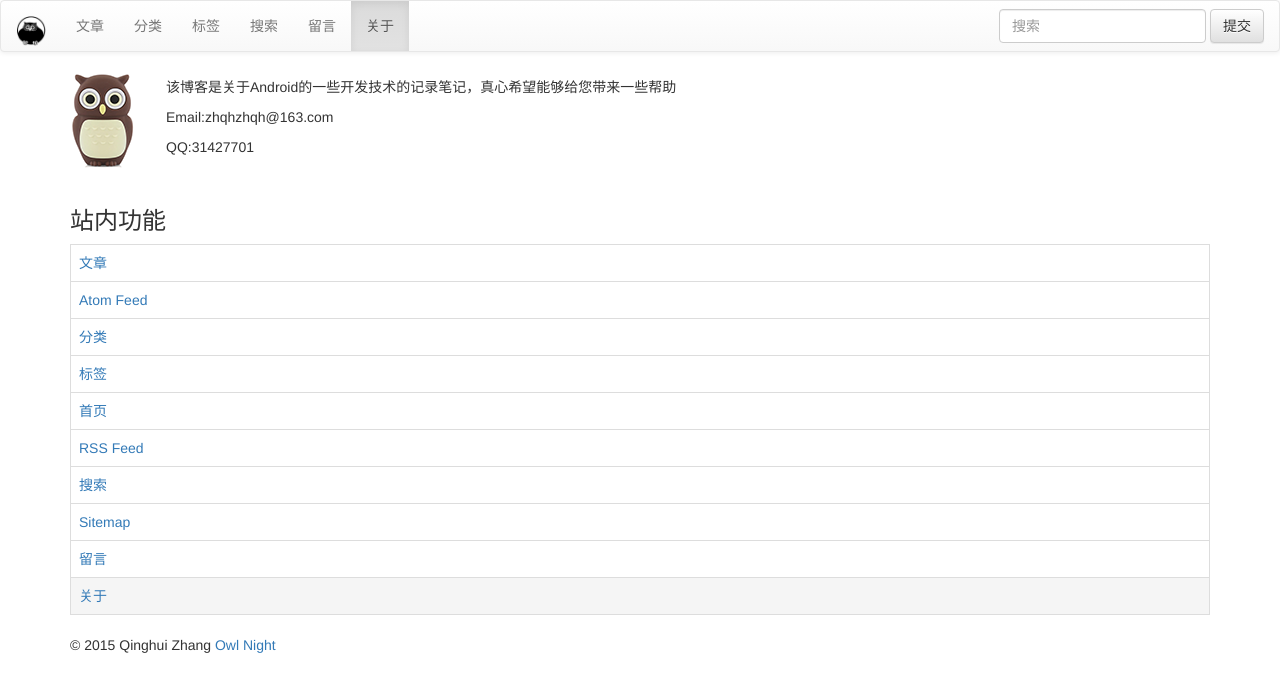
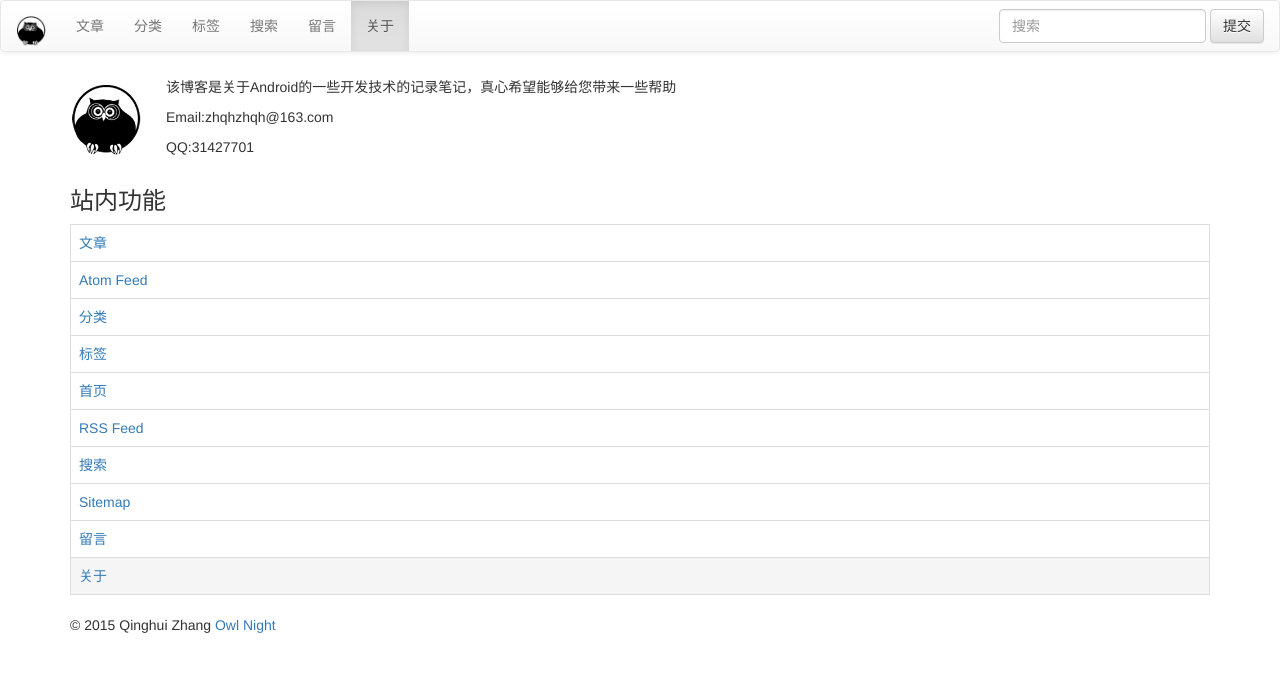
Before and after one commit to zhqhzhqh/zhqhzhqh.github.io, a Jekyll site: the page built from whatabout.html, in a window 1280 px wide. Shown: the top 692 px of the page. Built offline with Jekyll 4.4.1, drawn with Linux system fonts in a browser that asks for light colours; nearby versions of some CDN libraries; library files that are not in the unit come from our copies; comment, search, counter and statistics services are not loaded.

Commit message:
调整关于页面的显示

```diff
--- a/whatabout.html
+++ b/whatabout.html
@@ -6,17 +6,16 @@ group: navigation
 ---
 {% include JB/setup %}
 <div class="about">
-    <div class="aoubt_text" style="position: absolute; padding: 5px 0px 0px 96px">
+    <div class="aoubt_text" style="position: absolute; height: 96px; padding: 5px 0px 0px 96px">
         <p>该博客是关于Android的一些开发技术的记录笔记，真心希望能够给您带来一些帮助</p>
         <p>Email:zhqhzhqh@163.com</p>
         <p>QQ:31427701</p>
     </div>
-    <div class="about_icon" style="position: relative; z-index: 1"  >
-        <img height="96px" src="assets/themes/bootstrap-3/image/about.png">
+    <div class="about_icon" style="position: relative; vertical-align: middle; display: table-cell; height: 96px; z-index: 1";>
+        <img style="height: 72px" src="assets/themes/bootstrap-3/image/icon_owl.png">
     </div>
 </div>
 <div>
-    <br/>
     <h3>站内功能</h3>
 </div>
 <div>
```
